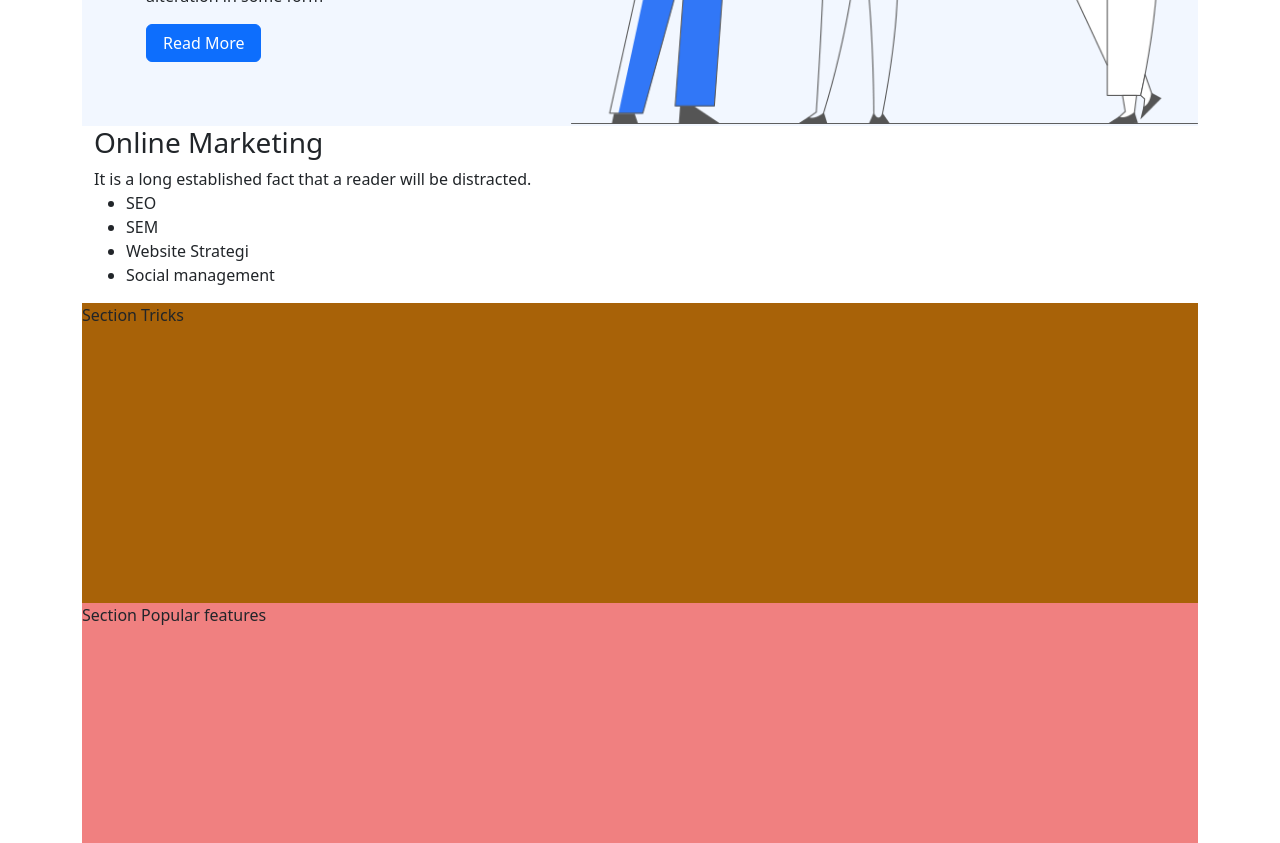
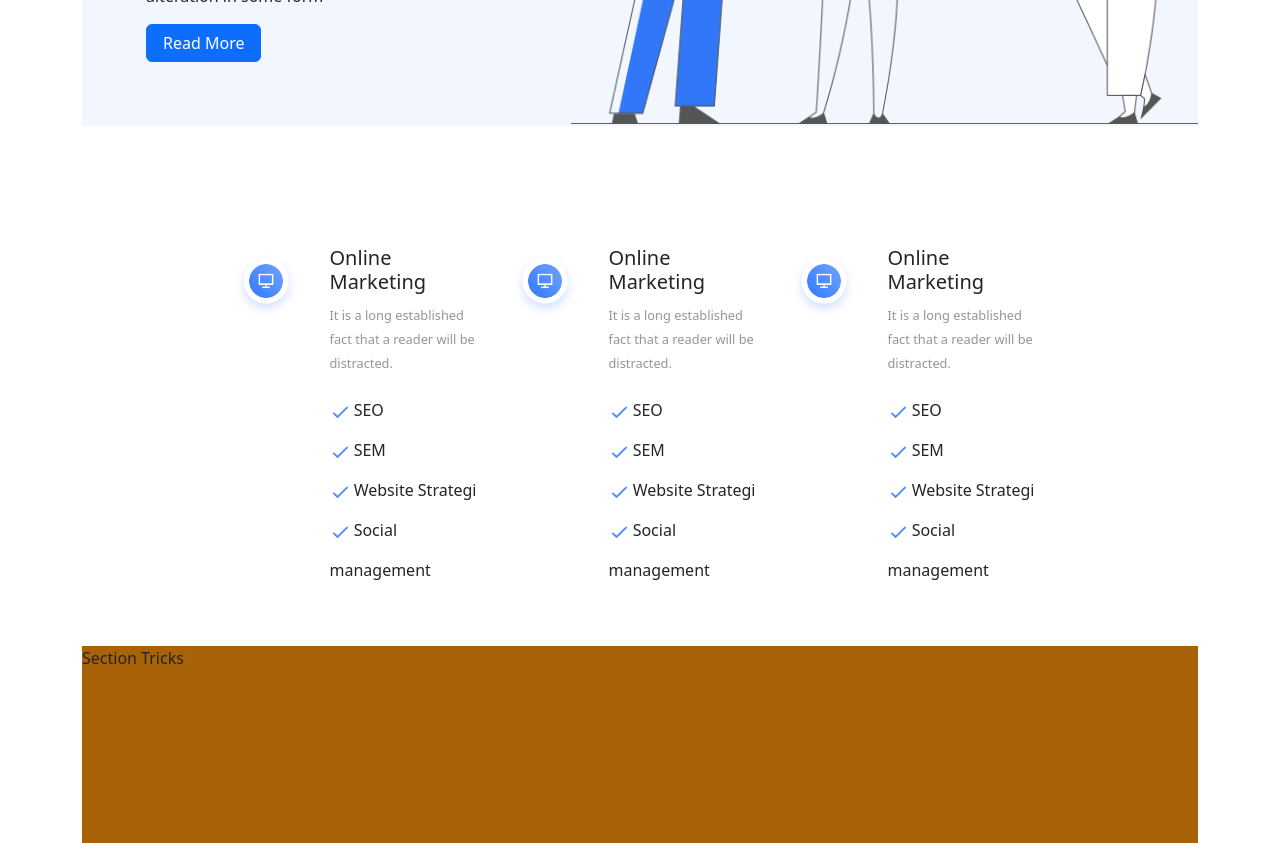
Before and after one commit to Richter96/proj-html-vuejs, a Vue app: page / in a window 1280 px wide. Shown: the part 420-1263 px from the top of the page. Built offline with nearby package versions, Linux system fonts and the light colour scheme.

Commit message:
create structure option market

```diff
--- a/src/components/OptionMarket.vue
+++ b/src/components/OptionMarket.vue
@@ -12,20 +12,102 @@ export default {
 </script>
 
 <template>
-    <div class=" container-md">
-        <div class="col">
-            <h3>Online Marketing</h3>
-            <span>It is a long established fact that a reader will be distracted.</span>
-            <ul>
-                <li>SEO</li>
-                <li>SEM</li>
-                <li>Website Strategi</li>
-                <li>Social management</li>
-            </ul>
+    <div class="container-md optionMarket">
+        <div class="row row-cols-4 d-flex justify-content-center">
+            <div class="col">
+                <div class="card">
+                    <div class="card_img">
+                        <img src="../assets/img/24.png" alt="">
+                    </div>
+                    <div class="card_text">
+                        <h5>Online Marketing</h5>
+                        <span>It is a long established fact that a reader will be distracted.</span>
+                        <ul>
+                            <li> <img width="20" src="../assets/img/check.png" alt=""> SEO</li>
+                            <li> <img width="20" src="../assets/img/check.png" alt=""> SEM</li>
+                            <li> <img width="20" src="../assets/img/check.png" alt=""> Website Strategi</li>
+                            <li> <img width="20" src="../assets/img/check.png" alt=""> Social management</li>
+                        </ul>
+                    </div>
+                </div>
+            </div>
+            <div class="col">
+                <div class="card">
+                    <div class="card_img">
+                        <img src="../assets/img/24.png" alt="">
+                    </div>
+                    <div class="card_text">
+                        <h5>Online Marketing</h5>
+                        <span>It is a long established fact that a reader will be distracted.</span>
+                        <ul>
+                            <li> <img width="20" src="../assets/img/check.png" alt=""> SEO</li>
+                            <li> <img width="20" src="../assets/img/check.png" alt=""> SEM</li>
+                            <li> <img width="20" src="../assets/img/check.png" alt=""> Website Strategi</li>
+                            <li> <img width="20" src="../assets/img/check.png" alt=""> Social management</li>
+                        </ul>
+                    </div>
+                </div>
+            </div>
+            <div class="col">
+                <div class="card">
+                    <div class="card_img">
+                        <img src="../assets/img/24.png" alt="">
+                    </div>
+                    <div class="card_text">
+                        <h5>Online Marketing</h5>
+                        <span>It is a long established fact that a reader will be distracted.</span>
+                        <ul>
+                            <li> <img width="20" src="../assets/img/check.png" alt=""> SEO</li>
+                            <li> <img width="20" src="../assets/img/check.png" alt=""> SEM</li>
+                            <li> <img width="20" src="../assets/img/check.png" alt=""> Website Strategi</li>
+                            <li> <img width="20" src="../assets/img/check.png" alt=""> Social management</li>
+                        </ul>
+                    </div>
+                </div>
+            </div>
+
+
         </div>
     </div>
 </template>
 
 <style lang="scss">
 @use '../assets/scss/partials/variables' as *;
+
+.optionMarket {
+    margin-top: 4rem;
+    padding-top: 2rem;
+
+    .card {
+        border: 0;
+        padding: 1rem 0rem;
+        flex-direction: row;
+
+        .card_img {
+            img {
+                width: 4rem;
+                padding: 1rem 0;
+            }
+        }
+
+        .card_text {
+            padding: 0.5rem 0rem 0.5rem 2rem;
+
+            ul {
+                padding: 1rem 0;
+                list-style: none;
+
+                li {
+                    line-height: 2.5rem;
+                }
+            }
+        }
+
+
+        span {
+            font-size: 0.8rem;
+            color: $TextGray;
+        }
+    }
+}
 </style>
```
